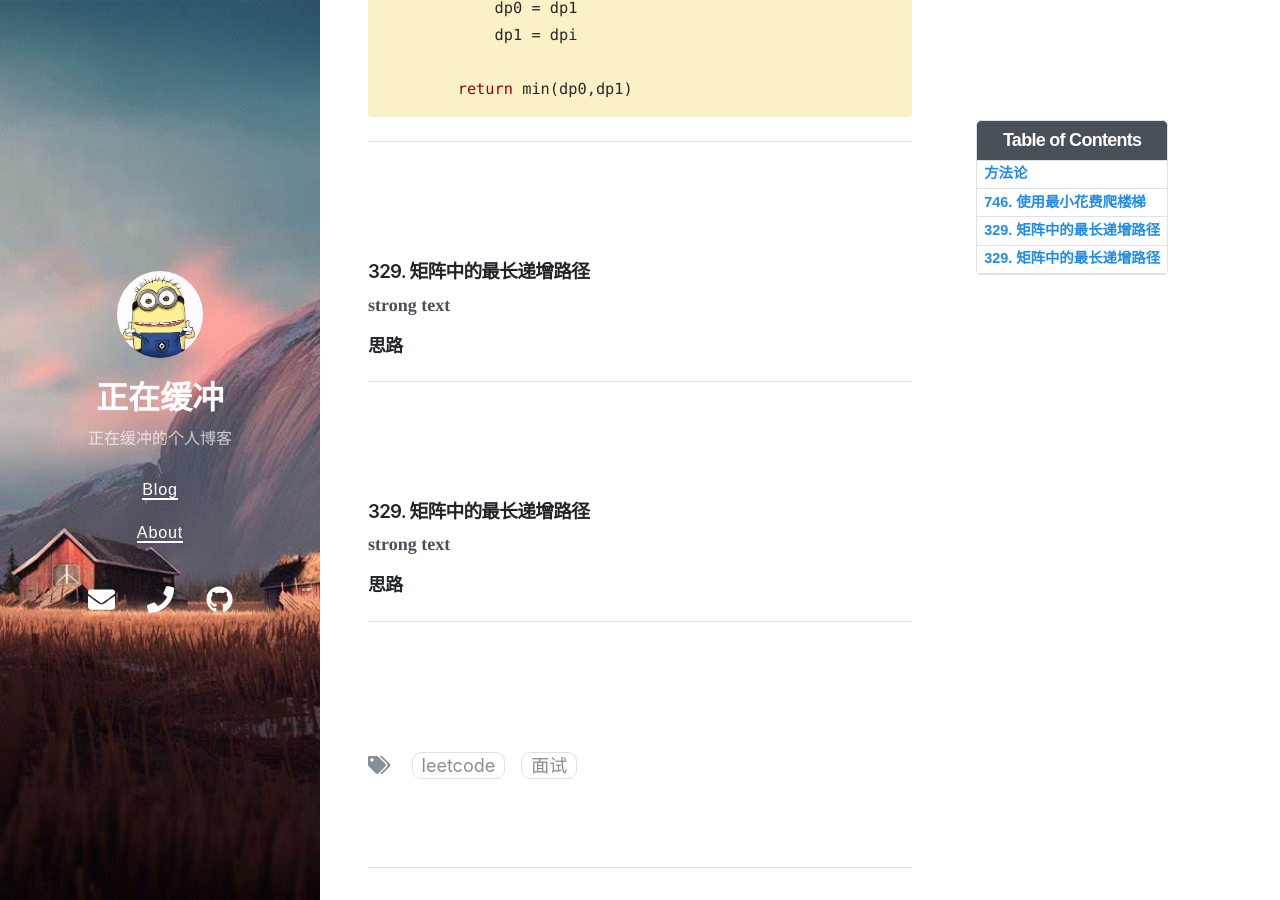
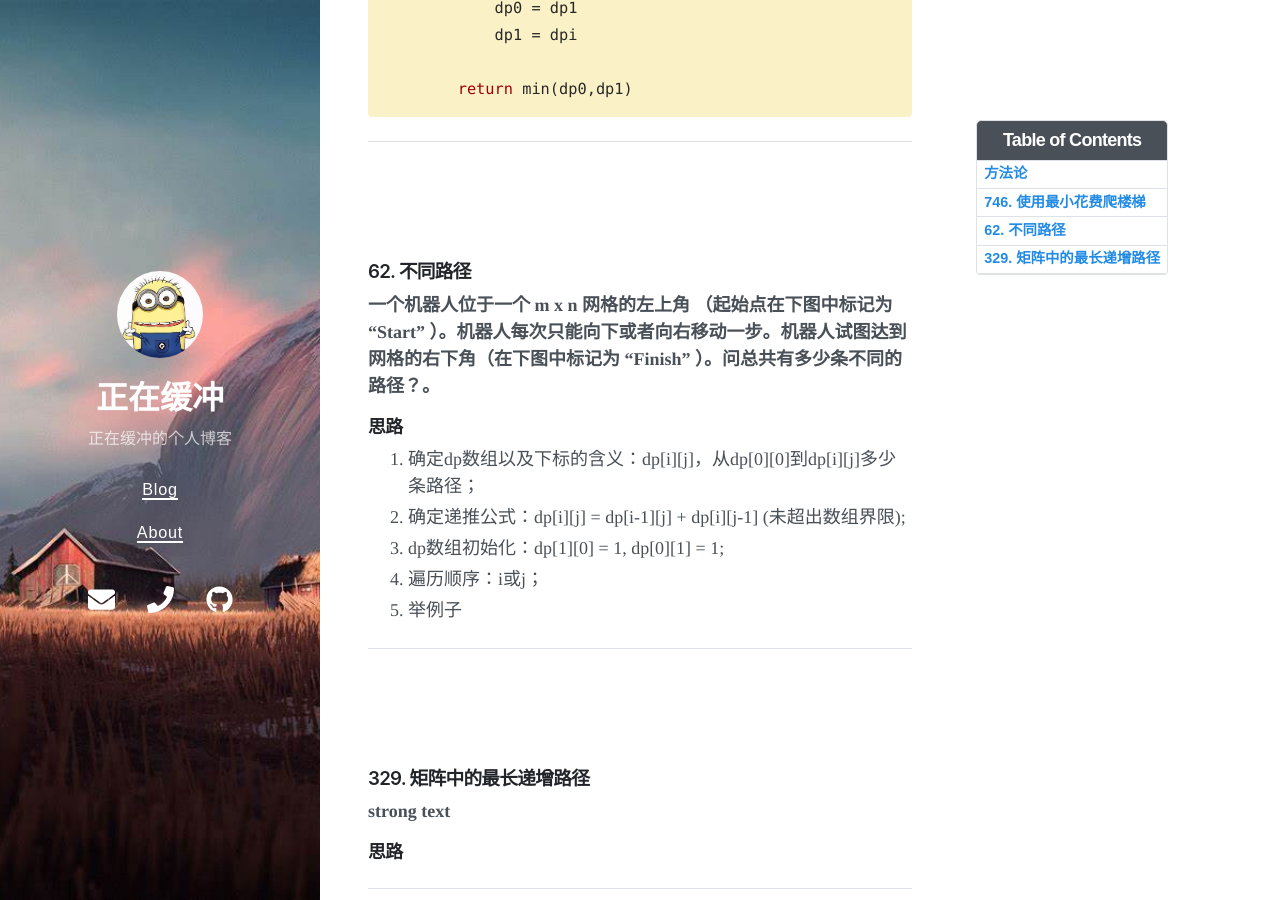
Before and after one commit to Zzhc3321/personal-blog.github.io, a Jekyll site: the page built from _posts/2022-03-04-动态规划.md, in a window 1280 px wide and 900 px high, scrolled down 1656 px. Built offline with Jekyll 4.4.1, drawn with Linux system fonts in a browser that asks for light colours; nearby versions of some CDN libraries.

Commit message:
修改文件: _posts/2022-03-04-动态规划.md

```diff
--- a/_posts/2022-03-04-动态规划.md
+++ b/_posts/2022-03-04-动态规划.md
@@ -83,12 +83,17 @@ class Solution:
 
 
 
-### 329. 矩阵中的最长递增路径
+### 62. 不同路径
 
-**strong text**
+**一个机器人位于一个 m x n 网格的左上角 （起始点在下图中标记为 “Start” ）。机器人每次只能向下或者向右移动一步。机器人试图达到网格的右下角（在下图中标记为 “Finish” ）。问总共有多少条不同的路径？。**
 
 
 #### 思路
+1. 确定dp数组以及下标的含义：dp[i][j]，从dp[0][0]到dp[i][j]多少条路径；
+2. 确定递推公式：dp[i][j] = dp[i-1][j] + dp[i][j-1] (未超出数组界限);
+3. dp数组初始化：dp[1][0] = 1, dp[0][1] = 1;
+4. 遍历顺序：i或j；
+5. 举例子
 
 
 
```
